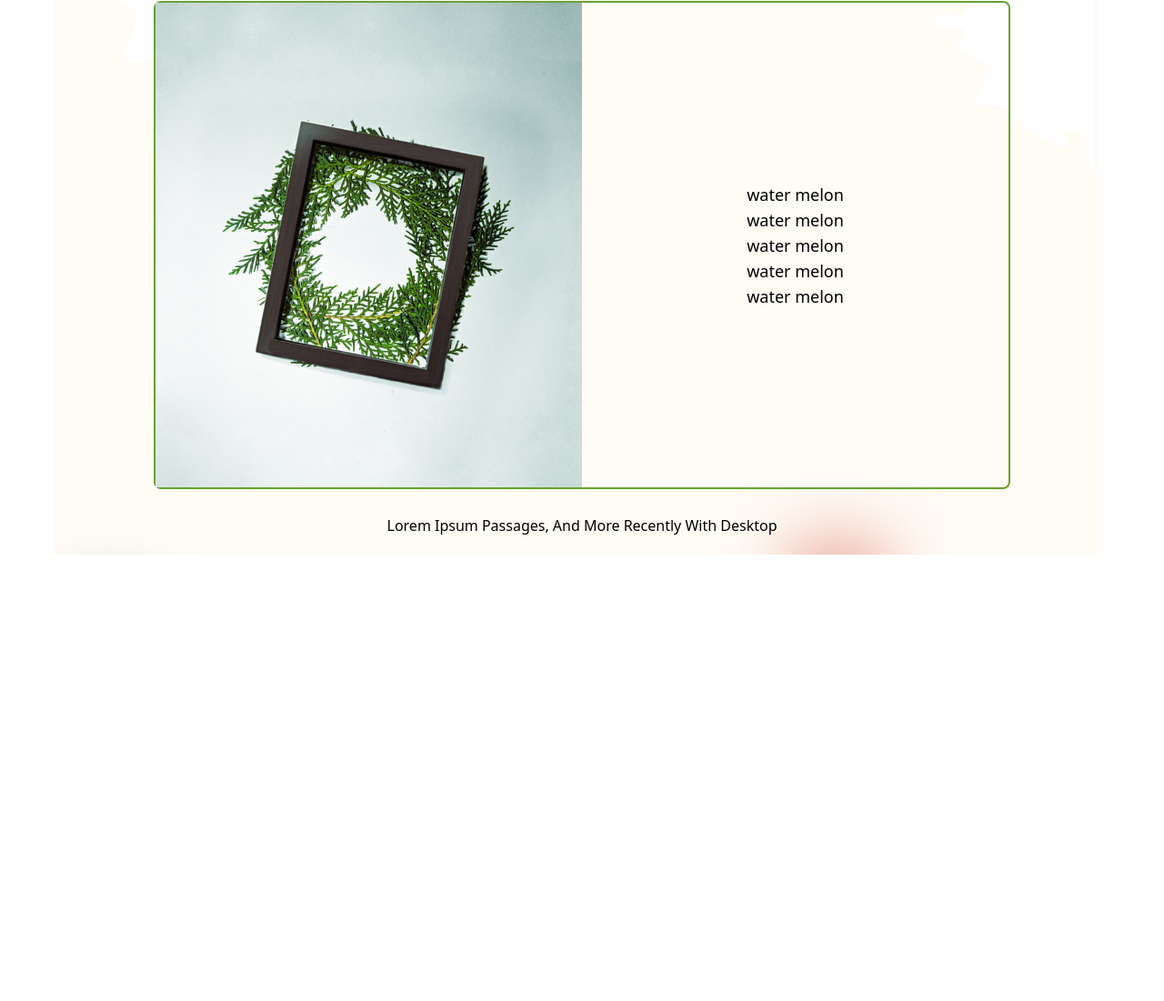
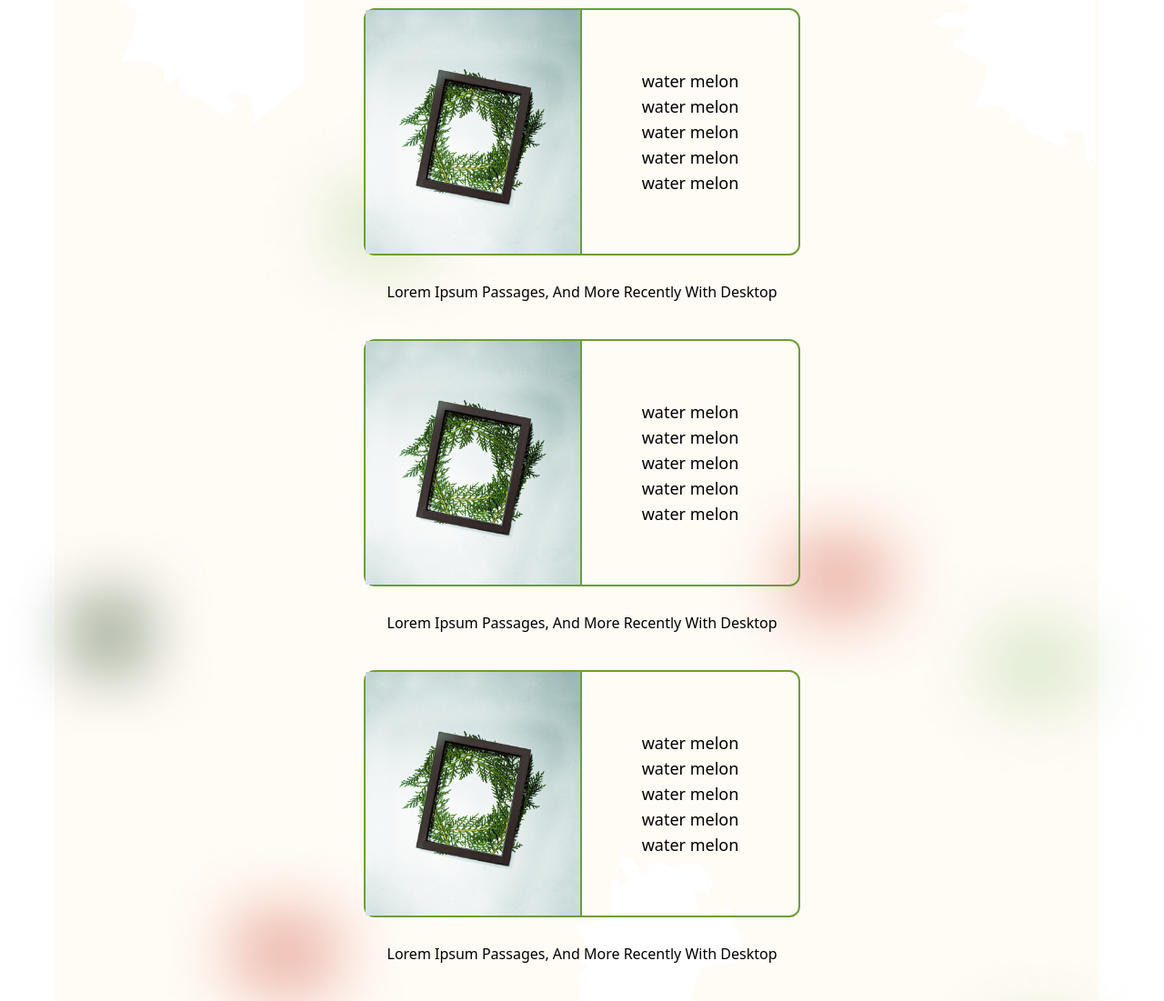
Before and after one commit to gadgray/bekulu, a website: page sons.html in a window 1280 px wide. Shown: the part 275-1376 px from the top of the page at 91% size. Before the commit the page ends 885 px from the top, so only its background shows below. Drawn offline with nearby package versions, Linux system fonts and the light colour scheme.

Commit message:
edited the sons page

```diff
--- a/sons.html
+++ b/sons.html
@@ -61,10 +61,10 @@
             <div class="text-darkGreen capitalize text-5xl text-center font-normal mb-4">
                 <h2 class="title">sons & daughters</h2>
             </div>
-            <div class="container m-auto mt-5">
-                <div class="mb-5 px-4">
-                    <div class="grid grid-cols-2 border-2 border-lightGreen rounded-lg">
-                        <div class=" ">
+            <div class="flex flex-col justify-center container items-center mt-7">
+                <div class="mb-10 px-4">
+                    <div class="grid grid-cols-2 border-2 border-lightGreen rounded-xl w-[30rem]">
+                        <div class=" border-r-2 border-lightGreen">
                             <img src="./src/images/profile-img.png" alt="">
                         </div>
                           <ul class="flex flex-col items-center self-center ">
@@ -74,10 +74,50 @@
                             <li class="text-lg font-normal">water melon</li>
                             <li class="text-lg font-normal">water melon</li>
                           </ul>
+
                     </div>
                     <div class="text-center capitalize mt-7">
                       <p><p>Lorem Ipsum passages, and more recently with desktop</p></p>
                   </div>
+
+                </div>
+                <div class="mb-10 px-4">
+                  <div class="grid grid-cols-2 border-2 border-lightGreen rounded-xl w-[30rem]">
+                      <div class=" border-r-2 border-lightGreen">
+                          <img src="./src/images/profile-img.png" alt="">
+                      </div>
+                        <ul class="flex flex-col items-center self-center ">
+                          <li class="text-lg font-normal">water melon</li>
+                          <li class="text-lg font-normal">water melon</li>
+                          <li class="text-lg font-normal">water melon</li>
+                          <li class="text-lg font-normal">water melon</li>
+                          <li class="text-lg font-normal">water melon</li>
+                        </ul>
+
+                  </div>
+                  <div class="text-center capitalize mt-7">
+                    <p><p>Lorem Ipsum passages, and more recently with desktop</p></p>
+                </div>
+
+              </div>
+              <div class="mb-10 px-4">
+                <div class="grid grid-cols-2 border-2 border-lightGreen rounded-xl w-[30rem]">
+                    <div class=" border-r-2 border-lightGreen">
+                        <img src="./src/images/profile-img.png" alt="">
+                    </div>
+                      <ul class="flex flex-col items-center self-center ">
+                        <li class="text-lg font-normal">water melon</li>
+                        <li class="text-lg font-normal">water melon</li>
+                        <li class="text-lg font-normal">water melon</li>
+                        <li class="text-lg font-normal">water melon</li>
+                        <li class="text-lg font-normal">water melon</li>
+                      </ul>
+
+                </div>
+                <div class="text-center capitalize mt-7">
+                  <p><p>Lorem Ipsum passages, and more recently with desktop</p></p>
+              </div>
+
             </div>
             </div>
             </div>
```
Also changed, not shown: css/main.css. Lines whose indentation alone changed are shown as unchanged.
